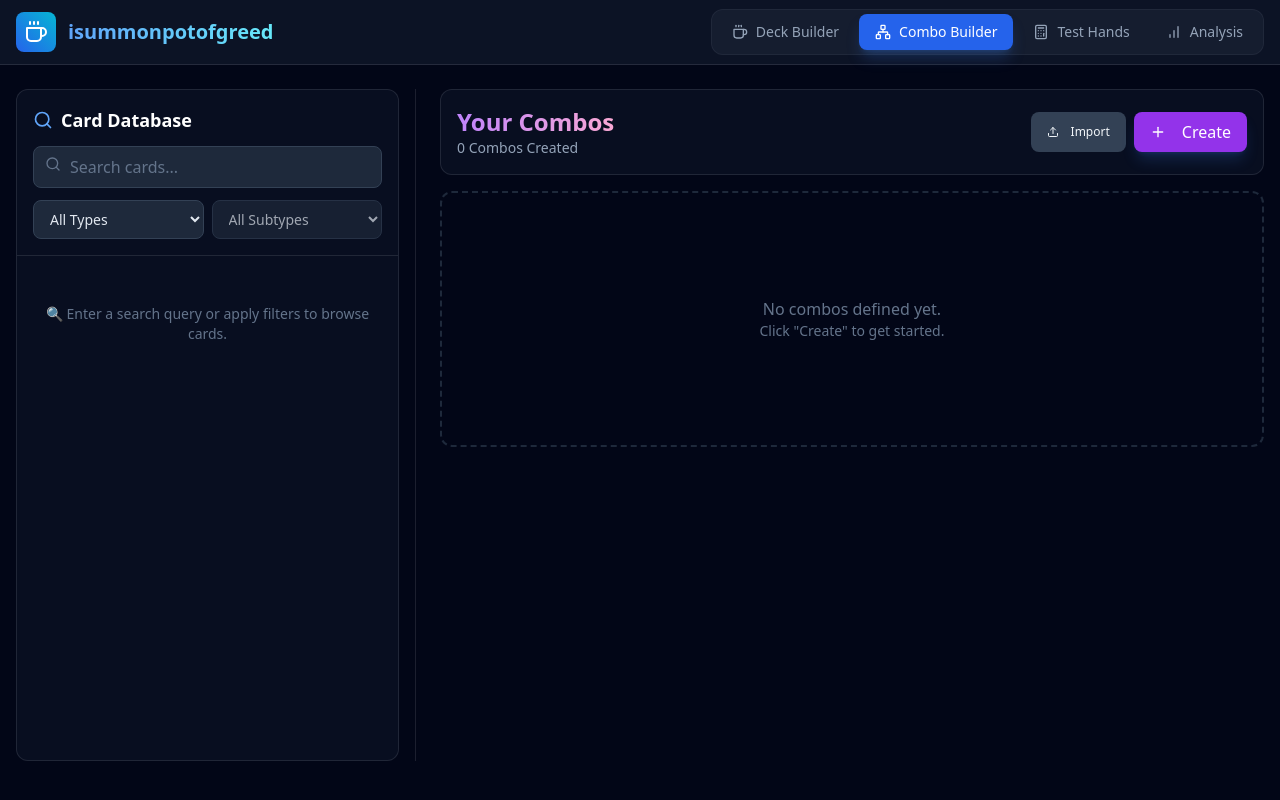
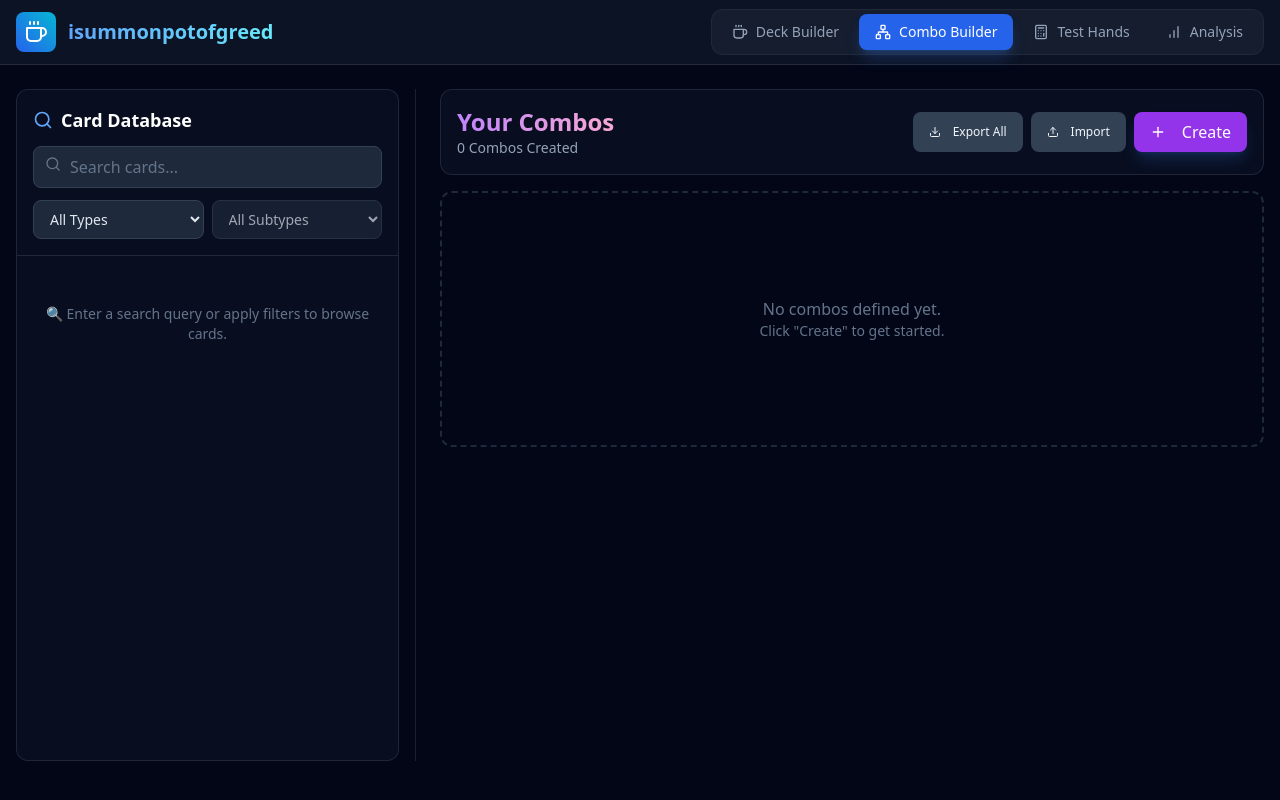
Before and after one commit to MachinistX/isummonpotofgreed, a React (Vite) app: page / in a window 1280 px wide. Both pictures are taken after a click on the button "Combo Builder". Built offline with nearby package versions, Linux system fonts and the light colour scheme.

Commit message:
Restore Export functionality: add Export All and support array imports

```diff
--- a/src/components/ComboBuilder/ComboBuilder.jsx
+++ b/src/components/ComboBuilder/ComboBuilder.jsx
@@ -115,6 +115,17 @@ export const ComboBuilder = ({ combos, setCombos, onAddCard: propAddCard, onView
         }
     };
 
+    const handleExportAll = () => {
+        if (combos.length === 0) return;
+        const dataStr = "data:text/json;charset=utf-8," + encodeURIComponent(JSON.stringify(combos, null, 2));
+        const downloadAnchorNode = document.createElement('a');
+        downloadAnchorNode.setAttribute("href", dataStr);
+        downloadAnchorNode.setAttribute("download", `all_combos_${new Date().toISOString().split('T')[0]}.json`);
+        document.body.appendChild(downloadAnchorNode);
+        downloadAnchorNode.click();
+        downloadAnchorNode.remove();
+    };
+
     const handleImportClick = () => {
         fileInputRef.current?.click();
     };
@@ -127,7 +138,26 @@ export const ComboBuilder = ({ combos, setCombos, onAddCard: propAddCard, onView
         reader.onload = (event) => {
             try {
                 const imported = JSON.parse(event.target.result);
-                if (imported.id && imported.name) {
+
+                if (Array.isArray(imported)) {
+                    // Start of batch import
+                    const newCombos = [];
+                    imported.forEach(item => {
+                        if (item.id || item.name) {
+                            const migrated = migrateCombo(item);
+                            migrated.id = crypto.randomUUID();
+                            newCombos.push(migrated);
+                        }
+                    });
+
+                    if (newCombos.length > 0) {
+                        setCombos(prev => [...prev, ...newCombos]);
+                        alert(`Imported ${newCombos.length} combos successfully.`);
+                    } else {
+                        alert("No valid combos found in file.");
+                    }
+                } else if (imported.id || imported.name) {
+                    // Single import
                     // Regenerate ID to avoid conflicts and MIGRATE format
                     const migrated = migrateCombo(imported);
                     migrated.id = crypto.randomUUID();
@@ -249,6 +279,7 @@ export const ComboBuilder = ({ combos, setCombos, onAddCard: propAddCard, onView
                             onDelete={handleDelete}
                             onCopy={handleCopy}
                             onExport={handleExport}
+                            onExportAll={handleExportAll}
                             onImport={handleImportClick}
                             deck={deck}
                         />
--- a/src/components/ComboBuilder/ComboList.jsx
+++ b/src/components/ComboBuilder/ComboList.jsx
@@ -4,7 +4,7 @@ import { Plus, Edit2, Trash2, Copy, Download, Upload, AlertTriangle, Shield, Ban
 import { Button } from '../ui/Button';
 import { YgoCard } from '../Card';
 
-export const ComboList = ({ combos, onCreate, onEdit, onDelete, onCopy, onExport, onImport, onVulnerability, onBricks, deck }) => {
+export const ComboList = ({ combos, onCreate, onEdit, onDelete, onCopy, onExport, onExportAll, onImport, onVulnerability, onBricks, deck }) => {
     const [openMenuId, setOpenMenuId] = useState(null);
     const menuRef = useRef(null);
 
@@ -57,6 +57,9 @@ export const ComboList = ({ combos, onCreate, onEdit, onDelete, onCopy, onExport
                     </p>
                 </div>
                 <div className="flex gap-2">
+                    <Button variant="secondary" onClick={onExportAll} className="text-xs hidden md:flex">
+                        <Download className="w-3 h-3 mr-1" /> Export All
+                    </Button>
                     <Button variant="secondary" onClick={onImport} className="text-xs hidden md:flex">
                         <Upload className="w-3 h-3 mr-1" /> Import
                     </Button>
```
